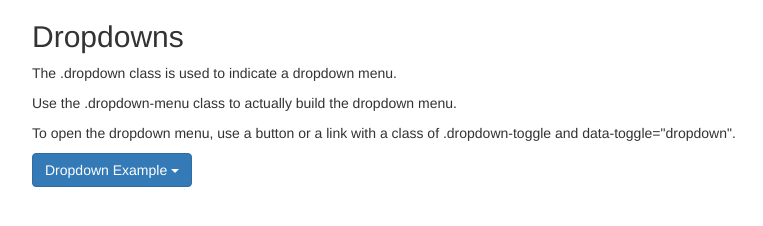
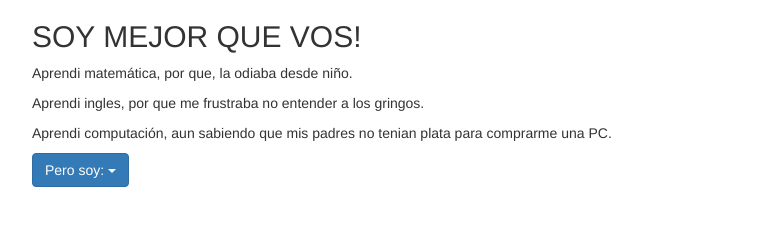
Before and after one commit to rsamudiopinto/pinochito, a plain HTML site: page index.html in a window 1280 px wide. Shown: the whole page, without its empty margins (38-801 px from the left). Drawn offline with nearby package versions, Linux system fonts and the light colour scheme.

Commit message:
Cambio de titulo
Cambio de titulo

```diff
--- a/index.html
+++ b/index.html
@@ -10,17 +10,17 @@
 <body>
 
 <div class="container">
-  <h2>Dropdowns</h2>
-  <p>The .dropdown class is used to indicate a dropdown menu.</p>
-  <p>Use the .dropdown-menu class to actually build the dropdown menu.</p>
-  <p>To open the dropdown menu, use a button or a link with a class of .dropdown-toggle and data-toggle="dropdown".</p>
+  <h2>SOY MEJOR QUE VOS!</h2>
+  <p>Aprendi matemática, por que, la odiaba desde niño.</p>
+  <p>Aprendi ingles, por que me frustraba no entender a los gringos.</p>
+  <p>Aprendi computación, aun sabiendo que mis padres no tenian plata para comprarme una PC.</p>
   <div class="dropdown">
-    <button class="btn btn-primary dropdown-toggle" type="button" data-toggle="dropdown">Dropdown Example
+    <button class="btn btn-primary dropdown-toggle" type="button" data-toggle="dropdown">Pero soy:
     <span class="caret"></span></button>
     <ul class="dropdown-menu">
-      <li><a href="#">HTML</a></li>
-      <li><a href="#">CSS</a></li>
-      <li><a href="#">JavaScript</a></li>
+      <li><a href="#">FELIZ</a></li>
+      <li><a href="#">FELIZ</a></li>
+      <li><a href="#">FELIZ</a></li>
     </ul>
   </div>
 </div>
```
